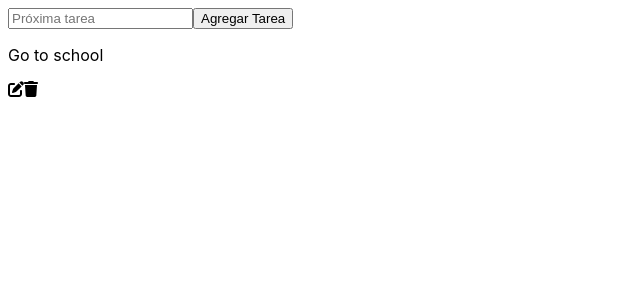
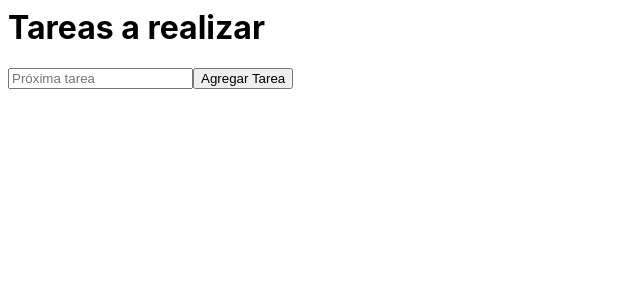
Before and after one commit to szemanuel/Todo-ver-2, a React (Create React App) app: page / in a window 1280 px wide. Shown: the top 300 px of the page, without its empty margins (0-640 px from the left). Built offline with nearby package versions, Linux system fonts and the light colour scheme.

Commit message:
2 files modified

```diff
--- a/src/components/Todo.js
+++ b/src/components/Todo.js
@@ -5,10 +5,10 @@
 
 
 
-const Todo = () => {
+const Todo = ({task, toggleComplete}) => {
   return(
   <div>
-    <p> Go to school </p>
+     <p onClick={() => toggleComplete(task.id)}> {task.task} </p>
     <div>
       <FontAwesomeIcon icon={faPenToSquare} />
       <FontAwesomeIcon icon={faTrash} />
--- a/src/components/TodoWrapper.js
+++ b/src/components/TodoWrapper.js
@@ -1,7 +1,7 @@
 import React, { useState } from 'react';
 import { TodoForm } from './TodoForm';
 import { Todo } from './Todo';
-import { v4 as uuidv4 } from "uuid"
+import { v4 as uuidv4 } from 'uuid';
 uuidv4();
 
 const TodoWrapper = () => {
@@ -13,15 +13,18 @@
     setTodos([
       ...todos,
       { id: uuidv4(), task: todo, completed: false, isEditing: false },
-    ])
-    console.log(todos)
-    ;
+    ]);
+    console.log(todos);
   };
 
   return (
     <div>
+      <h1> Tareas a realizar </h1>
       <TodoForm addTodo={addTodo} />
-      <Todo />
+      {/* Ahora necesitamos generar un Todo para cada valor del state. Para eso tenemos que usar un map*/}
+      {todos.map((todo, index) => (
+        <Todo task={todo} key={index} toggleComplete={toggleComplete} />
+      ))}
     </div>
   );
 };
```
